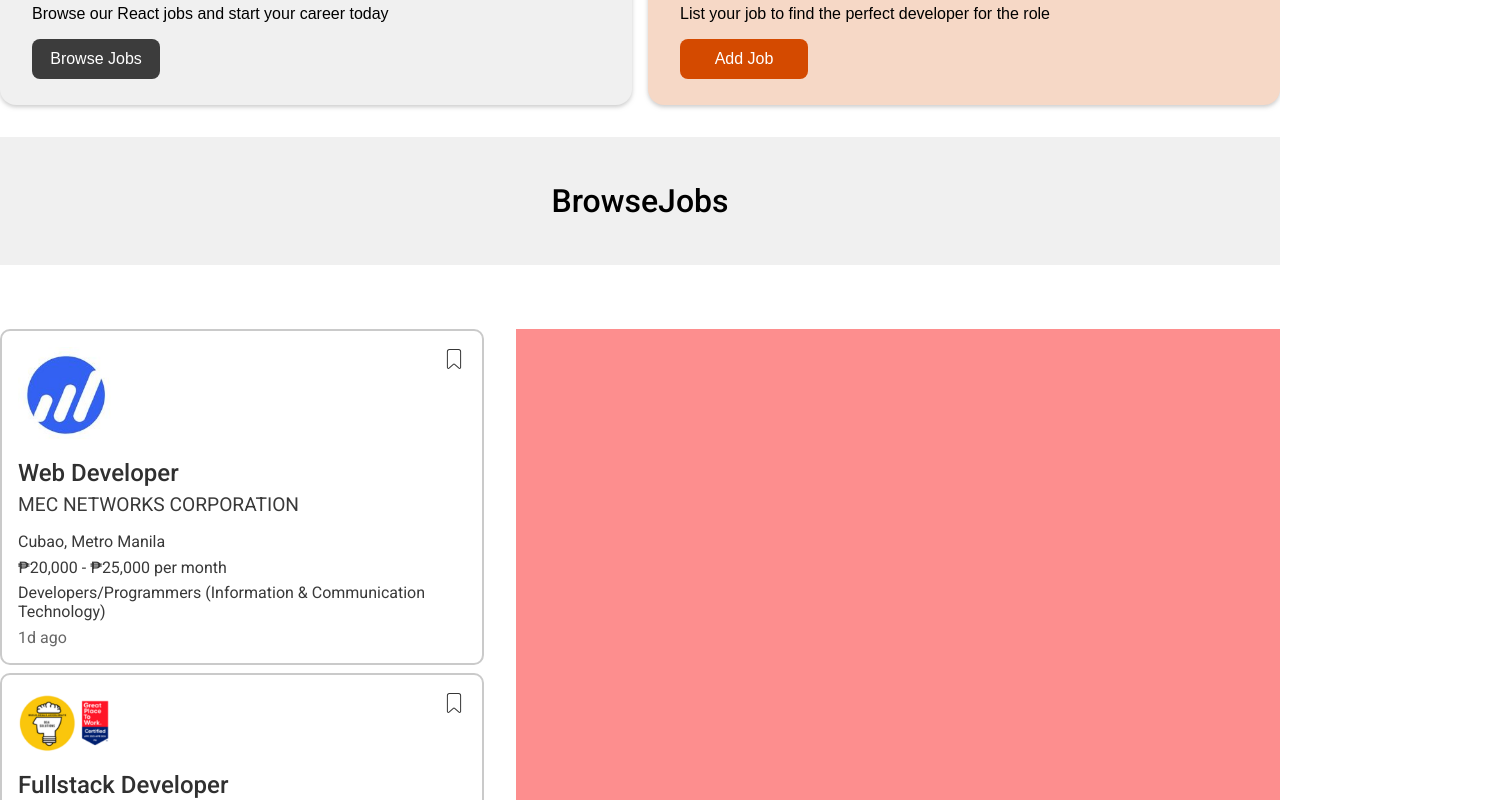
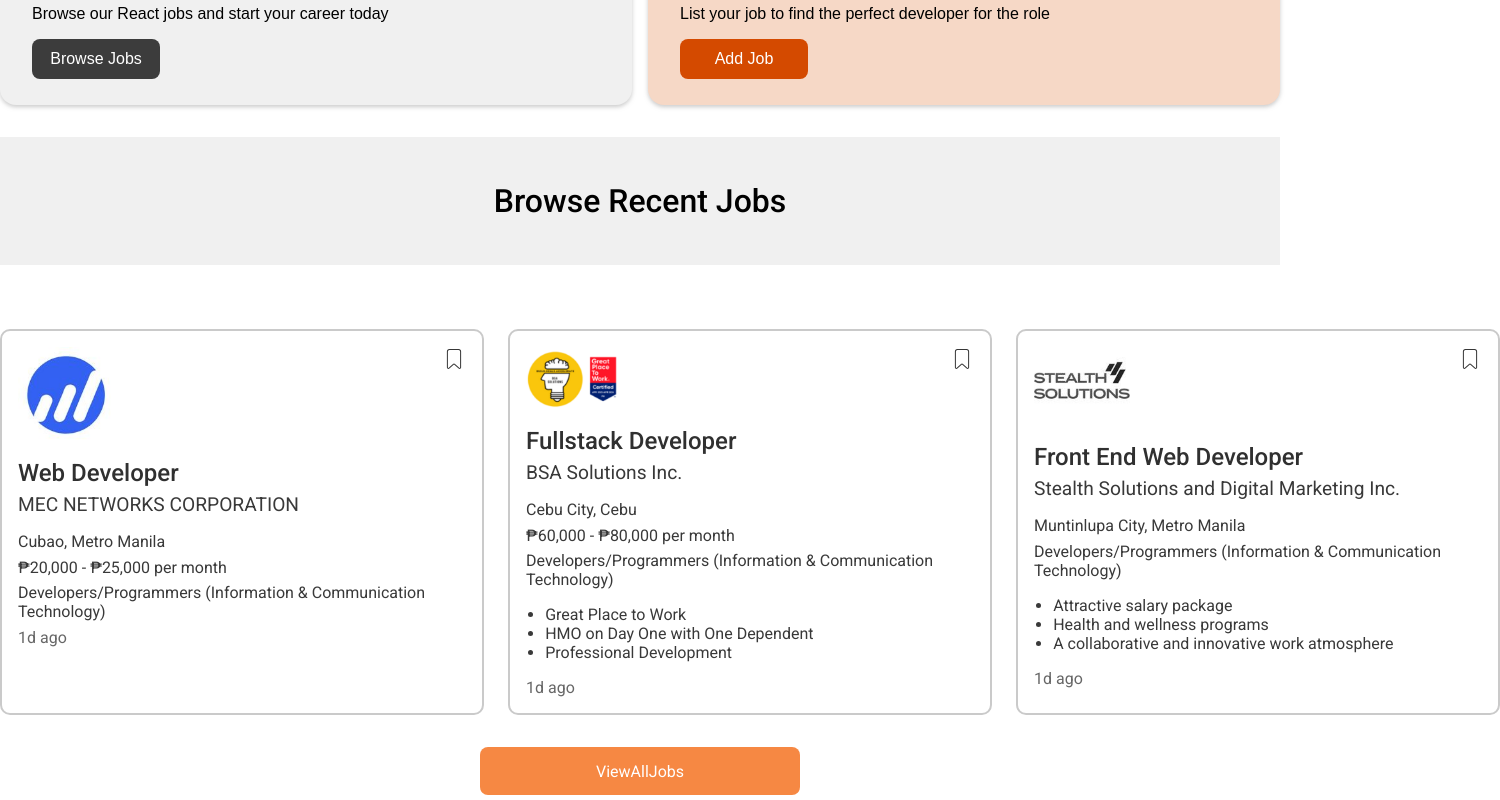
Before and after one commit to Matthewdo1231/Seekapp-ReactProject, a React (Vite) app: page / in a window 1280 px wide. Shown: the part 480-1280 px from the top of the page, 1500 px wide, since content can reach past the window. Built offline with nearby package versions, Linux system fonts and the light colour scheme.

Commit message:
dynamically sets the flex direction of joblisting in row if in home and column if in Joblisting page

```diff
--- a/src/JobListings.jsx
+++ b/src/JobListings.jsx
@@ -4,9 +4,14 @@ import "./styles/JobListing.css";
 import JobPreviewList from "./JobPreviewList.jsx";
 import { useState, useEffect } from "react";
 
-const JobListings = () => {
+function renderJoblisting(isHome, articleHighlighted) {
+  if (isHome) {
+    return;
+  } else return <JobFullDescription articleHighlighted={articleHighlighted} />;
+}
+
+const JobListings = ({ isHome }) => {
   const [articleHighlighted, setToggleHighlight] = useState("");
-
   useEffect(() => {
     console.log(articleHighlighted);
     return () => {
@@ -17,10 +22,11 @@ const JobListings = () => {
   return (
     <div className="JoblistingContainer">
       <JobPreviewList
+        isHome={isHome}
         articleHighlighted={articleHighlighted}
         setToggleHighlight={setToggleHighlight}
       />
-      <JobFullDescription articleHighlighted={articleHighlighted} />
+      {renderJoblisting(isHome, articleHighlighted, setToggleHighlight)}
     </div>
   );
 };
--- a/src/JobPreview.jsx
+++ b/src/JobPreview.jsx
@@ -26,12 +26,10 @@ const JobPreview = ({ articleHighlighted, setToggleHighlight }) => {
             {Object.keys(jobObject).map((prop, index) => {
               if (prop === "imageFileLocation" && jobObject[prop] != "") {
                 return (
-                  <>
-                    <div className={`${prop}-container`}>
-                      <img className={prop} src={jobObject[prop]} />
-                      <CiBookmark className={`${prop}-flagicon`} />
-                    </div>
-                  </>
+                  <div key={index} className={`${prop}-container`}>
+                    <img className={prop} src={jobObject[prop]} />
+                    <CiBookmark className={`${prop}-flagicon`} />
+                  </div>
                 );
               }
               if (prop === "perksAndBenefits" && jobObject[prop] != "") {
--- a/src/JobPreviewList.jsx
+++ b/src/JobPreviewList.jsx
@@ -2,9 +2,13 @@ import React from "react";
 import JobPreview from "./JobPreview";
 import "./styles/JobPreviewList.css";
 
-const JobPreviewList = ({ articleHighlighted, setToggleHighlight }) => {
+const JobPreviewList = ({ articleHighlighted, setToggleHighlight, isHome }) => {
   return (
-    <div className="JobPreviewListContainer">
+    <div
+      className={
+        isHome ? "JobPreviewListContainerHome" : "JobPreviewListContainer"
+      }
+    >
       <JobPreview
         articleHighlighted={articleHighlighted}
         setToggleHighlight={setToggleHighlight}
--- a/src/RecentJobs.jsx
+++ b/src/RecentJobs.jsx
@@ -2,7 +2,7 @@ import React from "react";
 import "./styles/RecentJobs.css";
 
 const RecentJobs = () => {
-  return <div className="RecentJobs">BrowseJobs</div>;
+  return <div className="RecentJobs">Browse Recent Jobs</div>;
 };
 
 export default RecentJobs;
--- a/src/pages/Homepage.jsx
+++ b/src/pages/Homepage.jsx
@@ -11,7 +11,7 @@ const Homepage = () => {
       <Hero />
       <HomeCards />
       <RecentJobs />
-      <JobListings />
+      <JobListings isHome={true} />
       <ViewAllJobs />
     </>
   );
--- a/src/pages/JobListingPage.jsx
+++ b/src/pages/JobListingPage.jsx
@@ -4,7 +4,7 @@ import JobListings from "../JobListings.jsx";
 const JobListingPage = () => {
   return (
     <>
-      <JobListings />
+      <JobListings isHome={false} />
     </>
   );
 };
--- a/src/styles/JobListing.css
+++ b/src/styles/JobListing.css
@@ -5,3 +5,11 @@
   margin-top: 4rem;
   gap: 2rem;
 }
+
+.JoblistingContainerHome {
+  display: flex;
+  flex-direction: row;
+
+  margin-top: 4rem;
+  gap: 2rem;
+}
--- a/src/styles/JobPreviewList.css
+++ b/src/styles/JobPreviewList.css
@@ -1,3 +1,12 @@
+.JobPreviewListContainerHome {
+  display: flex;
+  flex-direction: row;
+  gap: 1.5rem;
+
+  margin-left: auto;
+  margin-right: auto;
+}
+
 .JobPreviewListContainer {
   display: flex;
   flex-direction: column;
--- a/src/styles/ViewAllJobsButton.css
+++ b/src/styles/ViewAllJobsButton.css
@@ -5,6 +5,7 @@
   justify-content: center;
 
   margin-top: 2rem;
+  margin-bottom: 2rem;
 }
 
 .ViewAllJobsButton {
```
